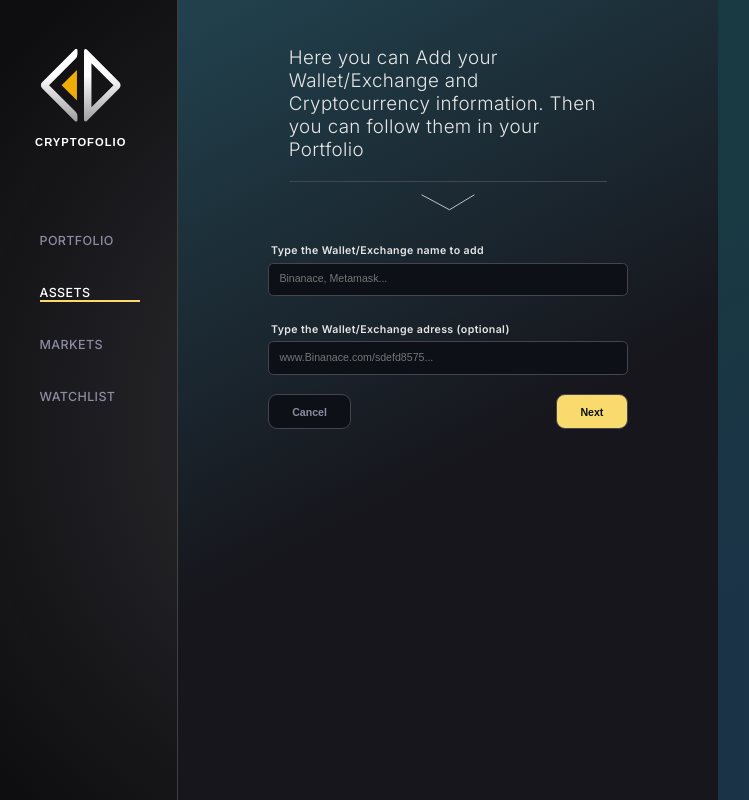
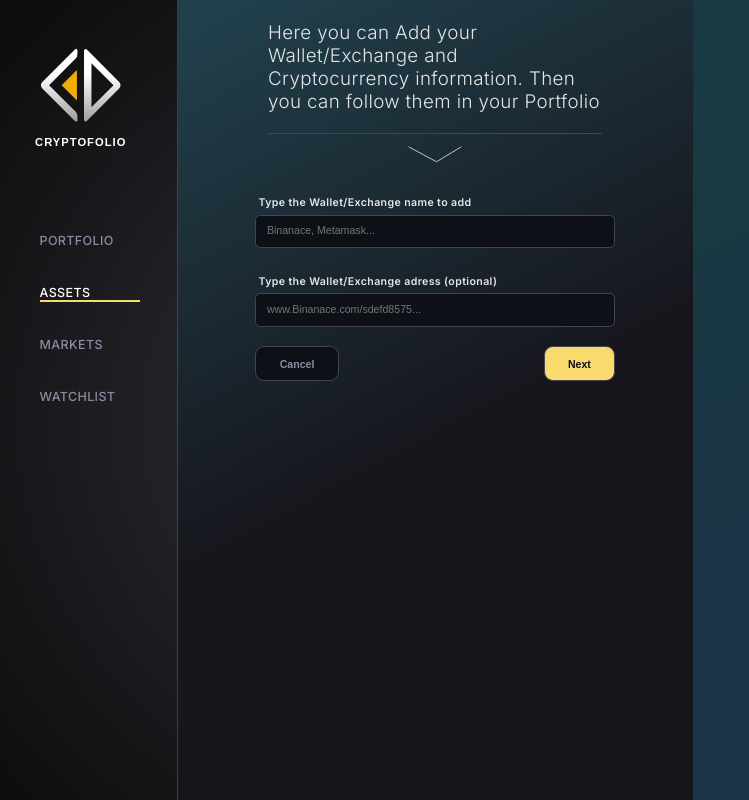
Before and after one commit to FacundoBe/React-dashboard, a React (Vite) app: page /assets in a window 1280 px wide. Shown: the whole page, without its empty margins (23-772 px from the left). Built offline with nearby package versions, Linux system fonts and the light colour scheme.

Commit message:
agregada responsividad en la apguina de assets para tablas de monedas que no entran en el alto de la pantalla

```diff
--- a/src/Components/CoinSourceForm.css
+++ b/src/Components/CoinSourceForm.css
@@ -6,12 +6,10 @@
     linear-gradient(0deg, #1C1B23, #1C1B23);
 
   width: 50%;
-  padding: 2em;
   height: 100vh;
   display: flex;
   flex-direction: column;
   align-items: center;
-  overflow: hidden;
 }
 
 .form-header {
@@ -42,6 +40,7 @@
 .coin-assets-form {
   min-width: 360px;
   width: 65%;
+  height: 100%;
   padding: 0 0.5em;
   display: flex;
   flex-direction: column;
@@ -73,6 +72,7 @@
 .form-controls {
   width: 100%;
   margin-top: 1.5em;
+  margin-bottom: 1.5em;
   display: flex;
   justify-content: space-between;
 }
@@ -123,9 +123,8 @@
 }
 
 .assets-table-container{
-  height: 100%;
-  max-height: 30vh;
-  overflow:"hidden"
+flex-grow: 1;
+min-height: 130px;
 }
 
 .invisible {
--- a/src/Components/CoinSourceForm.jsx
+++ b/src/Components/CoinSourceForm.jsx
@@ -24,7 +24,6 @@ export default function CoinSourceForm({ assetsList, saveAssetsList, cleanEditAs
         //    .then(res => coinListRef.current = res.data)
         //    .catch(err => alert(err))
     }, [])
-
 
 
     const options = coinList.map(coin => ({ label: coin.name, value: { name: coin.name, image: coin.image, symbol: coin.symbol } }))
@@ -140,7 +139,9 @@ export default function CoinSourceForm({ assetsList, saveAssetsList, cleanEditAs
     return (
         <div className="coin-source-container">
             <div className="form-header">
-                Here you can Add your Wallet/Exchange and Cryptocurrency information. Then you can follow them in your Portfolio
+            { !editAssetSourceId ?
+            "Here you can Add your Wallet/Exchange and Cryptocurrency information. Then you can follow them in your Portfolio"
+            :"Edit your Wallet/Exchange Assets"}
             </div>
             <div className="form-divider-hor">  </div>
             <img src="arrow-down.svg" alt="arrow pointing to the inputs" />
```
